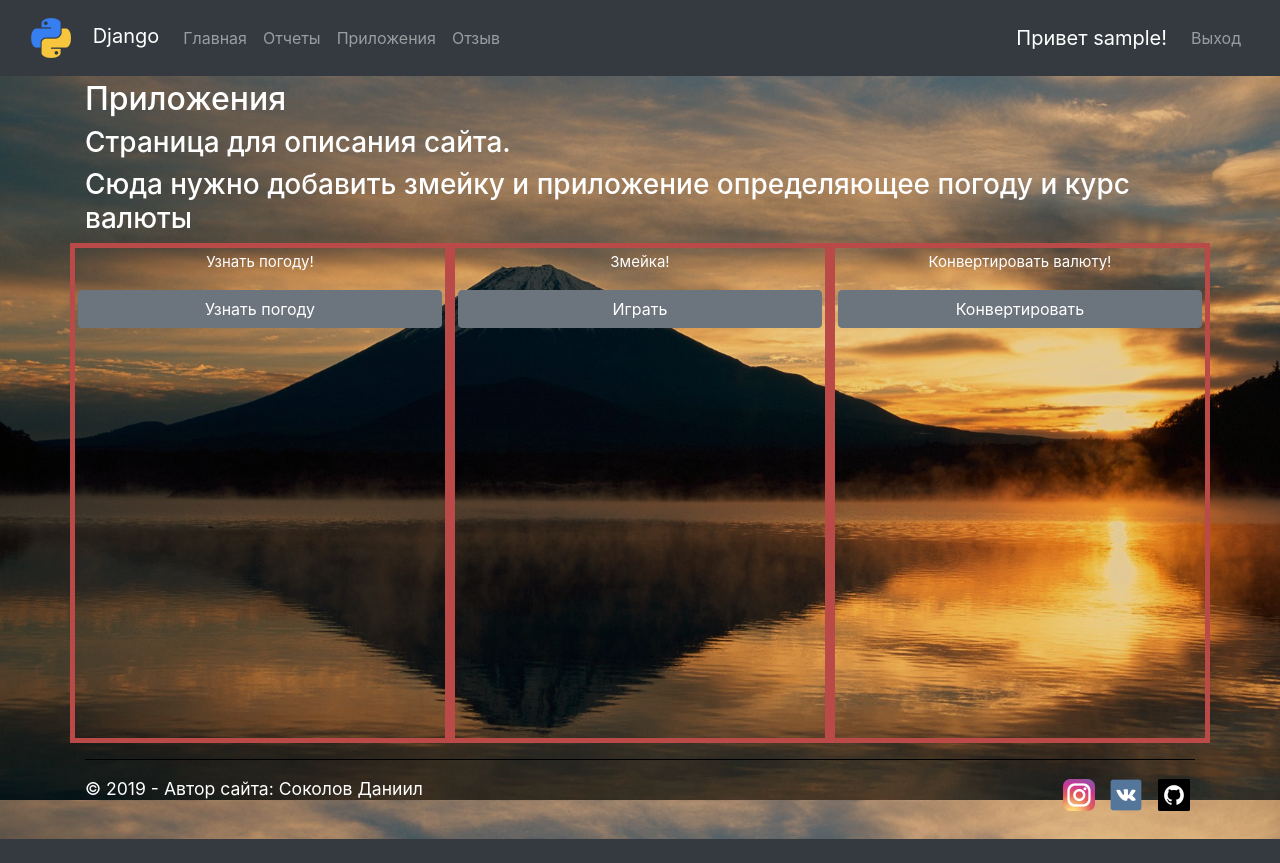
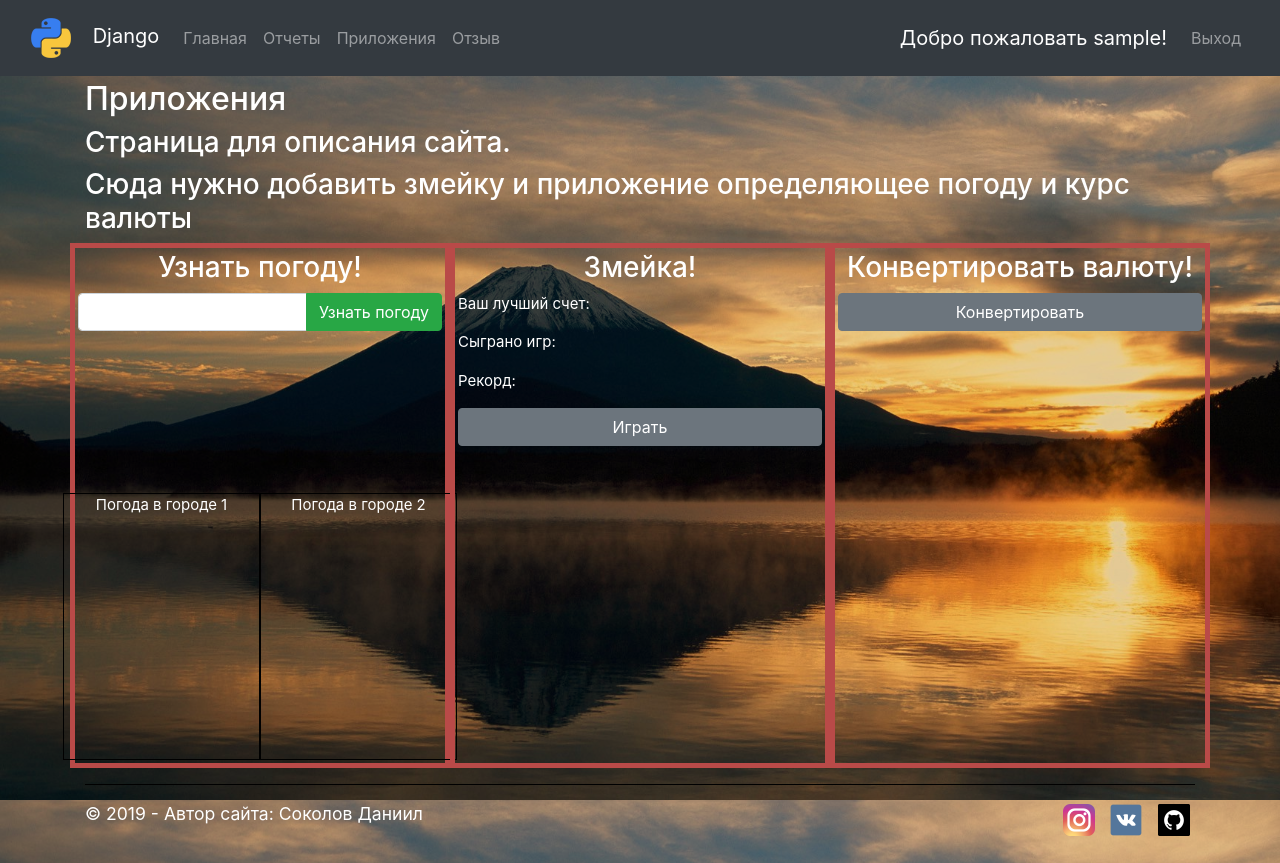
Before and after one commit to Dan4yks/Django, a Django app: page /applications/ in a window 1280 px wide. Before the commit the page ends 839 px from the top, so only its background shows below. Run offline with Django 3.2, Linux system fonts and the light colour scheme; the visitor is signed in with stand-in values (Sample User, id 1); some libraries are stand-ins or nearby versions.

Commit message:
Version1.4

```diff
--- a/app/static/app/content/style.css
+++ b/app/static/app/content/style.css
@@ -78,12 +78,25 @@
 .application.game button{
   transition: 5s all;
 }
-.application.game button:hover{
+.application .weather_info {
+  height: 200px;
+}
+.application .weather_info button{
+  height: 38px;
+}
+.application .weather {
+  height: 267px;
+  border: 1px solid black;
+}
+/* .application.game button:hover{
 
   transform: scale(1.1);
-}
-.application.game:hover{
+} */
+/* .application.game:hover{
   transform: scale(1.5);
+} */
+.application.game p{
+  text-align: left;
 }
 @media (max-width: 1000px){
   body {
--- a/app/templates/app/applications.html
+++ b/app/templates/app/applications.html
@@ -6,15 +6,33 @@
 <h3>Сюда нужно добавить змейку и приложение определяющее погоду и курс валюты</h3>
 <div class="row">
   <div class="col-md-4 application">
-    <p>Узнать погоду!</p>
-    <button type="button" class="btn btn-secondary btn-block">Узнать погоду</button>
+    <h3>Узнать погоду!</h3>
+    <div class="input-group weather_info">
+      <input type="text" class="form-control" placeholder="" aria-label="" aria-describedby="basic-addon1">
+      <div class="input-group-append">
+        <button class="btn btn-success" type="button">Узнать погоду</button>
+      </div>
+    </div>
+    <section>
+    <div class="row">
+      <div class="col-md-6 weather">
+        <p>Погода в городе 1</p>
+      </div>
+      <div class="col-md-6 weather">
+        <p>Погода в городе 2</p>
+      </div>
+    </div>
+    </section>
   </div>
   <div class="col-md-4 application game">
-    <p>Змейка!</p>
+    <h3>Змейка!</h3>
+    <p>Ваш лучший счет:</p>
+    <p>Сыграно игр:</p>
+    <p>Рекорд: </p>
     <button type="button" class="btn btn-secondary btn-block">Играть</button>
   </div>
   <div class="col-md-4 application">
-    <p>Конвертировать валюту!</p>
+    <h3>Конвертировать валюту!</h3>
     <button type="button" class="btn btn-secondary btn-block">Конвертировать</button>
   </div>
 </div>
--- a/app/templates/app/layout.html
+++ b/app/templates/app/layout.html
@@ -2,12 +2,13 @@
 <html>
 
 <head>
+  {% load staticfiles %}
   <meta charset="utf-8">
   <meta name="viewport" content="width=device-width, initial-scale=1.0">
   <meta http-equiv="X-UA-Compatible" content="ie=edge">
+  <link rel="shortcut icon" type="image/png" href="{% static 'app/content/img/favicon.png' %}"/>
   <title>{{ title }} - My Django Application</title>
   <link rel="stylesheet" href="https://stackpath.bootstrapcdn.com/bootstrap/4.3.1/css/bootstrap.min.css">
-  {% load staticfiles %}
   <link rel="stylesheet" href="{% static 'app/content/Style.css' %}" type="text/css">
 </head>
 
--- a/app/templates/app/loginpartial.html
+++ b/app/templates/app/loginpartial.html
@@ -11,7 +11,7 @@
 <form id="logoutForm" action="/logout/" method="post" class="nav-item">
     {% csrf_token %}
     <ul class="navbar-nav ml-auto">
-        <li><span class="navbar-brand">Привет {{ user.username }}!</span></li>
+        <li><span class="navbar-brand">Добро пожаловать {{ user.username }}!</span></li>
         <li><a class="nav-link" href="javascript:document.getElementById('logoutForm').submit()">Выход</a></li>
     </ul>
 </form>
```
Also changed, not shown: app/static/app/img/favicon.png (added), media/app/photos/Git_1.png (added), media/app/photos/Git_2.png (added), media/app/photos/day9.jpg (added), media/app/photos/git-github-python-intro-title.jpg (added).
